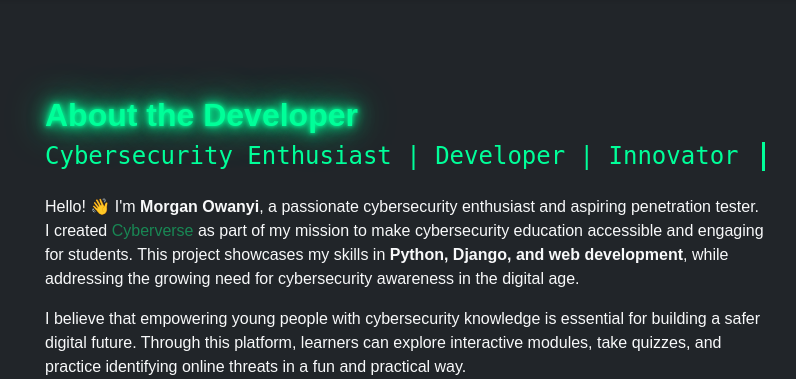
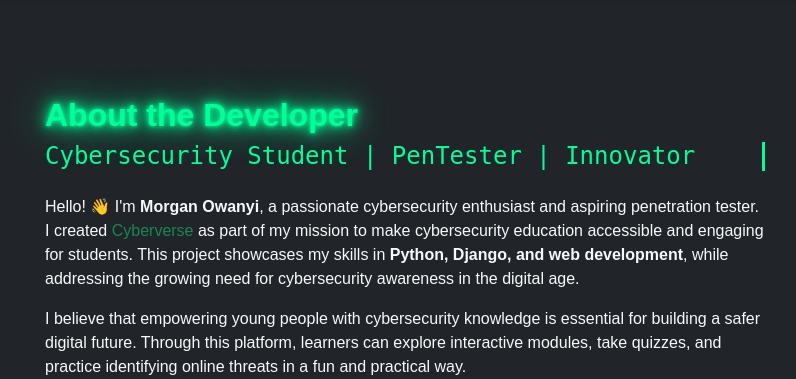
Before and after one commit to morgan-owanyi/cyberverse, a Django app: template templates/about.html in a window 1280 px wide. Shown: the part 57-436 px from the top of the page, without its empty margins (421-1217 px from the left). Run offline with Django 5.2, Linux system fonts and the light colour scheme; the template is opened without the code that fills it, so the values that code supplies are empty.

Commit message:
changes to settings and about page

```diff
--- a/cyberverse/settings.py
+++ b/cyberverse/settings.py
@@ -126,6 +126,3 @@ STATICFILES_DIRS = [os.path.join(BASE_DIR, 'static')]
 # https://docs.djangoproject.com/en/5.2/ref/settings/#default-auto-field
 
 DEFAULT_AUTO_FIELD = 'django.db.models.BigAutoField'
-
-# API KEYS
-VIRUSTOTAL_API_KEY = 'a20403b1708511a28c861717abeb9bbee540fc4ba1fc31fc1a124241a4f6b40f'
--- a/templates/about.html
+++ b/templates/about.html
@@ -51,13 +51,13 @@
 <div class="container py-5">
   <div class="row align-items-center">
     <div class="col-md-4 text-center mb-4 mb-md-0">
-      <img src="{% static 'images/MXD_0680.jpg' %}" alt="Developer Photo"
+      <img src="{% static 'images/MXD_0680.jpg' %}" alt="Developer's Photo"
            class="rounded-box shadow-lg border border-success" width="100%" height="150%">
     </div>
 
     <div class="col-md-8 text-light">
       <h2 class="glow-text fw-bold mb-2">About the Developer</h2>
-      <h4 class="typewriter mb-4">Cybersecurity Enthusiast | Developer | Innovator</h4>
+      <h4 class="typewriter mb-4">Cybersecurity Student | PenTester | Innovator</h4>
 
       <p>
         Hello! 👋 I'm <strong>Morgan Owanyi</strong>, a passionate cybersecurity enthusiast and aspiring penetration tester.
```
